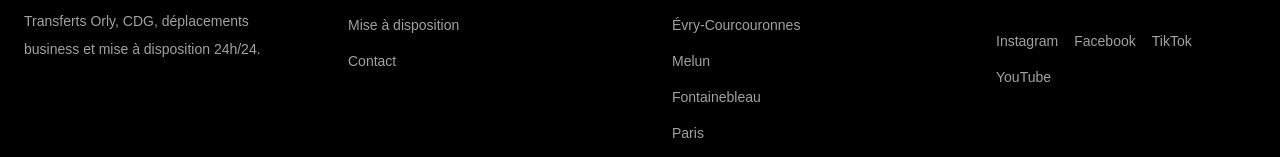
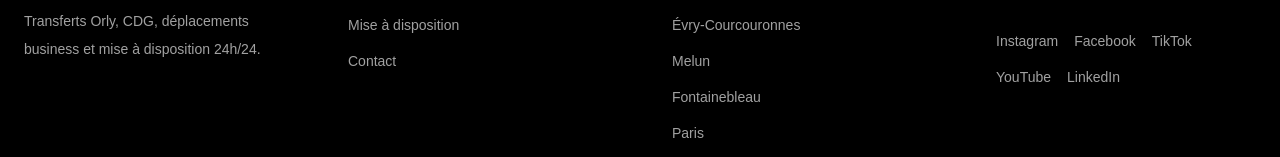
Before and after one commit to heboluc-web/sud-idf-site, a Next.js app: page / in a window 1280 px wide. Shown: the part 11212-11369 px from the top of the page. Built offline with nearby package versions, Linux system fonts and the light colour scheme.

Commit message:
ajout linkedin footer

```diff
--- a/app/page.tsx
+++ b/app/page.tsx
@@ -1113,6 +1113,15 @@ Message: ${form.message}`
         YouTube
       </a>
 
+<a
+  href="https://www.linkedin.com/company/sud-idf-executive-transport"
+  target="_blank"
+  rel="noopener noreferrer"
+  className="hover:text-amber-400 transition"
+>
+  LinkedIn
+</a>
+
     </div>
   </div>
 </div>
```
